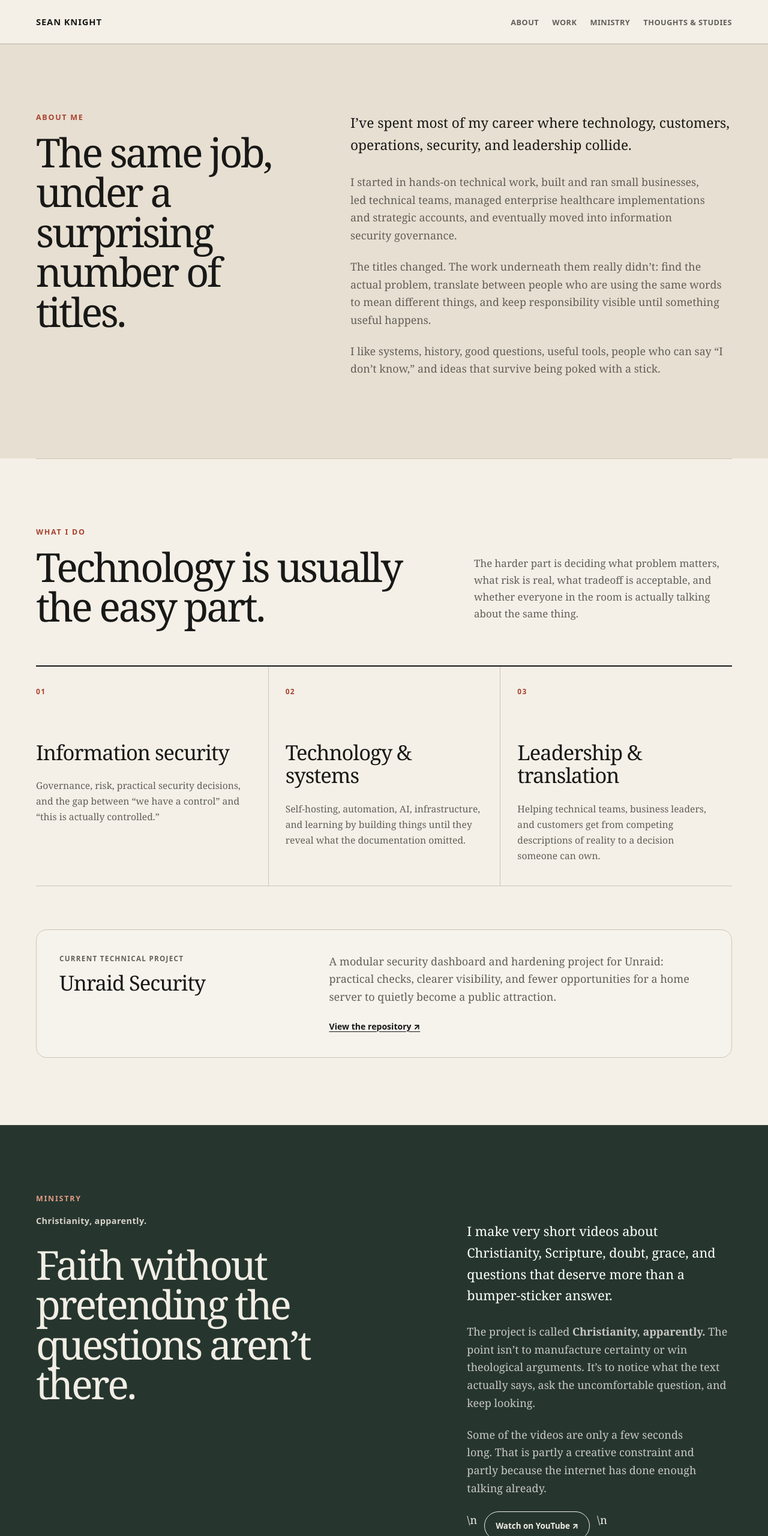
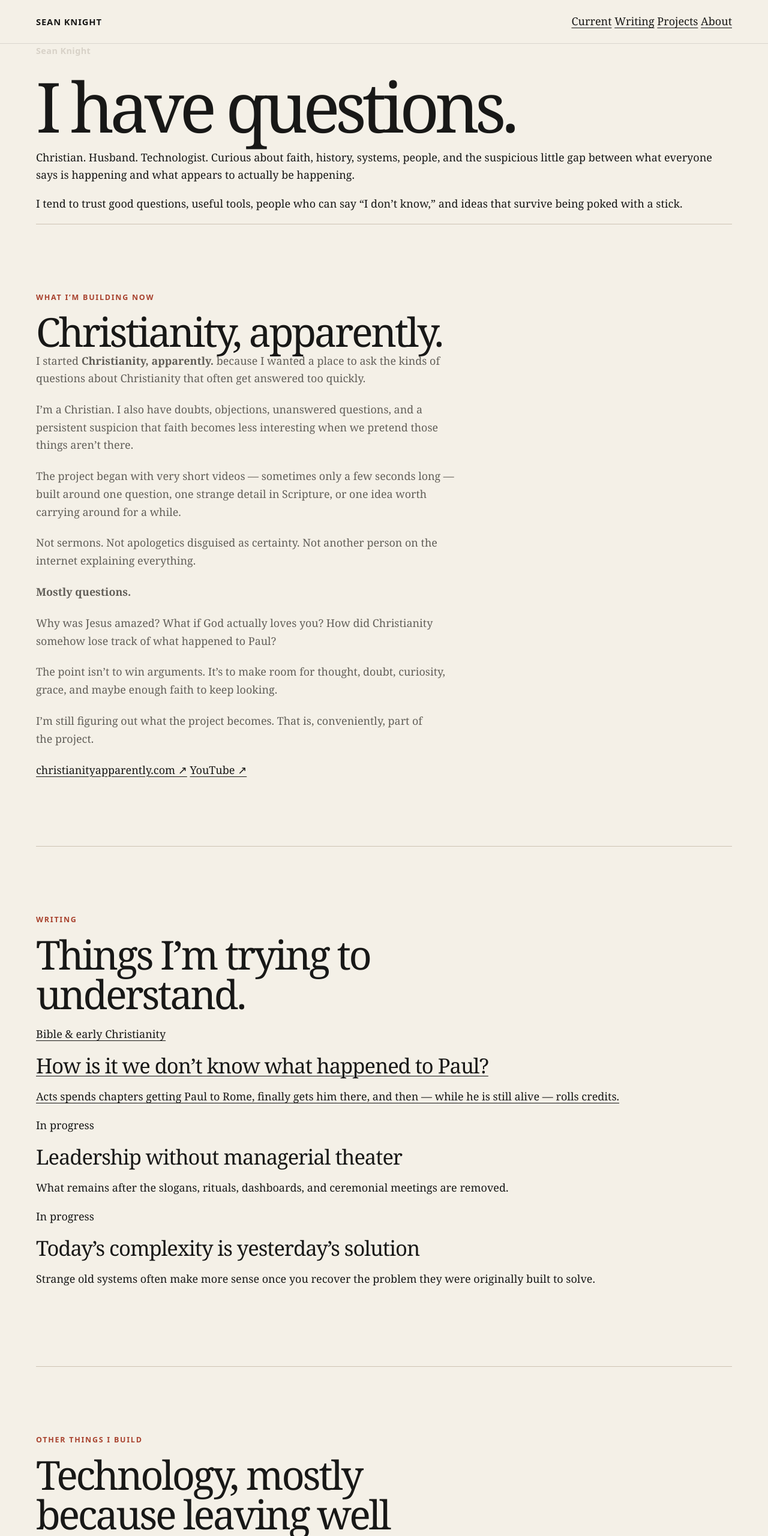
Before and after one commit to SeanEricKnight/seanknight.me, a plain HTML site: page index.html in a window 1280 px wide. Shown: the top 2560 px of the page at 60% size. Drawn offline with Linux system fonts and the light colour scheme.

Commit message:
Redesign homepage around a minimal personal layout

```diff
--- a/index.html
+++ b/index.html
@@ -4,11 +4,11 @@
   <meta charset="utf-8">
   <meta name="viewport" content="width=device-width, initial-scale=1">
 
-  <title>Sean Knight — Technology, faith, and things worth thinking about</title>
-  <meta name="description" content="Sean Knight writes about technology, leadership, faith, and questions that refuse to stay politely in their assigned category.">
+  <title>Sean Knight — Questions, projects, and other unfinished business</title>
+  <meta name="description" content="Sean Knight writes about Christianity, doubt, technology, history, leadership, and whatever else refuses to stay in its assigned category.">
 
   <meta property="og:title" content="Sean Knight">
-  <meta property="og:description" content="Technology, faith, and things worth thinking about.">
+  <meta property="og:description" content="Questions, projects, and other unfinished business.">
   <meta property="og:type" content="website">
   <meta property="og:url" content="https://seanknight.me/">
 
@@ -22,100 +22,130 @@
 
   <header class="site-header">
     <div class="shell header-inner">
-      <a class="site-name" href="#top" aria-label="Sean Knight, home">Sean Knight</a>
+      <a class="site-name" href="#top">Sean Knight</a>
       <nav aria-label="Primary navigation">
-        <ul class="nav-list">
-          <li><a href="#about">About</a></li>
-          <li><a href="#work">Work</a></li>
-          <li><a href="#ministry">Ministry</a></li>
-          <li><a href="#thoughts">Thoughts &amp; Studies</a></li>
-        </ul>
+        <a href="#current">Current</a>
+        <a href="#writing">Writing</a>
+        <a href="#projects">Projects</a>
+        <a href="#about">About</a>
       </nav>
     </div>
   </header>
 
   <main id="main">
-    <section class="section section-muted" id="about">
-      <div class="shell split-feature">
-        <div class="sticky-intro">
-          <p class="section-label">About me</p>
-          <h2>The same job, under a surprising number of titles.</h2>
+    <section class="intro shell" id="top">
+      <p class="eyebrow">Sean Knight</p>
+      <h1>I have questions.</h1>
+      <p class="lede">
+        Christian. Husband. Technologist. Curious about faith, history, systems,
+        people, and the suspicious little gap between what everyone says is
+        happening and what appears to actually be happening.
+      </p>
+      <p class="quiet">
+        I tend to trust good questions, useful tools, people who can say
+        “I don’t know,” and ideas that survive being poked with a stick.
+      </p>
+    </section>
+
+    <section class="section shell" id="current">
+      <p class="section-label">What I’m building now</p>
+      <h2>Christianity, apparently.</h2>
+
+      <div class="prose">
+        <p class="lead">
+          I started <strong>Christianity, apparently.</strong> because I wanted
+          a place to ask the kinds of questions about Christianity that often
+          get answered too quickly.
+        </p>
+
+        <p>
+          I’m a Christian. I also have doubts, objections, unanswered questions,
+          and a persistent suspicion that faith becomes less interesting when
+          we pretend those things aren’t there.
+        </p>
+
+        <p>
+          The project began with very short videos — sometimes only a few
+          seconds long — built around one question, one strange detail in
+          Scripture, or one idea worth carrying around for a while.
+        </p>
+
+        <p>
+          Not sermons. Not apologetics disguised as certainty. Not another
+          person on the internet explaining everything.
+        </p>
+
+        <p><strong>Mostly questions.</strong></p>
+
+        <p>
+          Why was Jesus amazed? What if God actually loves you? How did
+          Christianity somehow lose track of what happened to Paul?
+        </p>
+
+        <p>
+          The point isn’t to win arguments. It’s to make room for thought,
+          doubt, curiosity, grace, and maybe enough faith to keep looking.
+        </p>
+
+        <p>
+          I’m still figuring out what the project becomes. That is,
+          conveniently, part of the project.
+        </p>
+
+        <div class="link-row">
+          <a href="https://christianityapparently.com/" target="_blank" rel="noreferrer">christianityapparently.com ↗</a>
+          <a href="https://www.youtube.com/@ChristianityApparently" target="_blank" rel="noreferrer">YouTube ↗</a>
+        </div>
+      </div>
+    </section>
+
+    <section class="section shell" id="writing">
+      <p class="section-label">Writing</p>
+      <h2>Things I’m trying to understand.</h2>
+
+      <div class="entries">
+        <a class="entry" href="thoughts/paul/">
+          <div>
+            <p class="meta">Bible &amp; early Christianity</p>
+            <h3>How is it we don’t know what happened to Paul?</h3>
+          </div>
+          <p>
+            Acts spends chapters getting Paul to Rome, finally gets him there,
+            and then — while he is still alive — rolls credits.
+          </p>
+        </a>
+
+        <div class="entry muted-entry">
+          <div>
+            <p class="meta">In progress</p>
+            <h3>Leadership without managerial theater</h3>
+          </div>
+          <p>
+            What remains after the slogans, rituals, dashboards, and ceremonial
+            meetings are removed.
+          </p>
         </div>
 
-        <div class="prose prose-large">
+        <div class="entry muted-entry">
+          <div>
+            <p class="meta">In progress</p>
+            <h3>Today’s complexity is yesterday’s solution</h3>
+          </div>
           <p>
-            I’ve spent most of my career where technology, customers,
-            operations, security, and leadership collide.
-          </p>
-          <p>
-            I started in hands-on technical work, built and ran small
-            businesses, led technical teams, managed enterprise healthcare
-            implementations and strategic accounts, and eventually moved into
-            information security governance.
-          </p>
-          <p>
-            The titles changed. The work underneath them really didn’t:
-            find the actual problem, translate between people who are using
-            the same words to mean different things, and keep responsibility
-            visible until something useful happens.
-          </p>
-          <p>
-            I like systems, history, good questions, useful tools, people who
-            can say “I don’t know,” and ideas that survive being poked with a
-            stick.
-          </p>
-          <p>
-
+            Strange old systems often make more sense once you recover the
+            problem they were originally built to solve.
           </p>
         </div>
       </div>
     </section>
 
-    <section class="section shell" id="work">
-      <div class="section-heading">
+    <section class="section shell" id="projects">
+      <p class="section-label">Other things I build</p>
+      <h2>Technology, mostly because leaving well enough alone has never worked out.</h2>
+
+      <div class="project">
         <div>
-          <p class="section-label">What I do</p>
-          <h2>Technology is usually the easy part.</h2>
-        </div>
-        <p>
-          The harder part is deciding what problem matters, what risk is real,
-          what tradeoff is acceptable, and whether everyone in the room is
-          actually talking about the same thing.
-        </p>
-      </div>
-
-      <div class="work-grid">
-        <article class="work-card">
-          <p class="card-index">01</p>
-          <h3>Information security</h3>
-          <p>
-            Governance, risk, practical security decisions, and the gap between
-            “we have a control” and “this is actually controlled.”
-          </p>
-        </article>
-
-        <article class="work-card">
-          <p class="card-index">02</p>
-          <h3>Technology &amp; systems</h3>
-          <p>
-            Self-hosting, automation, AI, infrastructure, and learning by
-            building things until they reveal what the documentation omitted.
-          </p>
-        </article>
-
-        <article class="work-card">
-          <p class="card-index">03</p>
-          <h3>Leadership &amp; translation</h3>
-          <p>
-            Helping technical teams, business leaders, and customers get from
-            competing descriptions of reality to a decision someone can own.
-          </p>
-        </article>
-      </div>
-
-      <article class="featured-project">
-        <div>
-          <p class="project-type">Current technical project</p>
+          <p class="meta">Security / self-hosting</p>
           <h3>Unraid Security</h3>
         </div>
         <div>
@@ -124,96 +154,61 @@
             practical checks, clearer visibility, and fewer opportunities for
             a home server to quietly become a public attraction.
           </p>
-          <a class="text-link" href="https://github.com/SirSmirksALot/unraid-security" target="_blank" rel="noreferrer">
-            View the repository ↗
-          </a>
-        </div>
-      </article>
-    </section>
-
-    <section class="section ministry" id="ministry">
-      <div class="shell ministry-grid">
-        <div class="ministry-title">
-          <p class="section-label">Ministry</p>
-          <p class="eyebrow">Christianity, apparently.</p>
-          <h2>Faith without pretending the questions aren’t there.</h2>
-        </div>
-
-        <div class="ministry-copy">
-          <p class="lead">
-            I make very short videos about Christianity, Scripture, doubt,
-            grace, and questions that deserve more than a bumper-sticker answer.
-          </p>
-          <p>
-            The project is called <strong>Christianity, apparently.</strong>
-            The point isn’t to manufacture certainty or win theological
-            arguments. It’s to notice what the text actually says, ask the
-            uncomfortable question, and keep looking.
-          </p>
-          <p>
-            Some of the videos are only a few seconds long. That is partly a
-            creative constraint and partly because the internet has done enough
-            talking already.
-          </p>
-          <div class="ministry-links">\n          <a class="button button-light" href="https://www.youtube.com/@ChristianityApparently" target="_blank" rel="noreferrer">Watch on YouTube ↗</a>\n          <a class="button button-light" href="https://christianityapparently.com/" target="_blank" rel="noreferrer">Visit ChristianityApparently.com ↗</a>\n          <a class="button button-light" href="#thoughts">Read the longer thoughts ↓</a>\n        </div>
+          <a href="https://github.com/SirSmirksALot/unraid-security" target="_blank" rel="noreferrer">GitHub ↗</a>
         </div>
       </div>
     </section>
 
-    <section class="section section-dark" id="thoughts">
-      <div class="shell">
-        <div class="section-heading section-heading-light">
+    <section class="section shell" id="about">
+      <p class="section-label">About</p>
+      <h2>A short version.</h2>
+
+      <div class="prose">
+        <p>
+          I’ve spent most of my career working with technology and the people
+          attempting to operate it.
+        </p>
+
+        <p>
+          I’ve built businesses, led technical teams, managed large healthcare
+          implementations and strategic accounts, and worked in information
+          security governance and risk.
+        </p>
+
+        <p>
+          The titles changed. The underlying work usually didn’t: find the
+          actual problem, notice when people are using the same words to mean
+          different things, and keep responsibility visible until something
+          useful happens.
+        </p>
+
+        <p>
+          I’m a Christian, though not one who finds doubt particularly
+          alarming. I’d rather ask an uncomfortable question than protect a
+          comfortable answer.
+        </p>
+
+        <p>
+
+        </p>
+
+        <dl class="likes">
           <div>
-            <p class="section-label">Thoughts &amp; Studies</p>
-            <h2>Things I’m trying to understand.</h2>
+            <dt>I tend to like</dt>
+            <dd>old books, dark paintings, history, grace, weird systems, good arguments, useful tools, and people who can say “I don’t know.”</dd>
           </div>
-          <p>
-            Bible, history, technology, leadership, and whatever else refuses
-            to fit neatly into one of those drawers.
-          </p>
-        </div>
-
-        <div class="thought-list">
-          <a class="thought-feature" href="thoughts/paul/">
-            <div>
-              <p class="thought-meta">Bible &amp; early Christianity · Study</p>
-              <h3>How is it we don’t know what happened to Paul?</h3>
-            </div>
-            <p>
-              Acts spends chapters getting Paul to Rome, finally gets him
-              there, and then—while he is still alive—rolls credits.
-            </p>
-            <span class="thought-arrow" aria-hidden="true">↗</span>
-          </a>
-
-          <article class="thought-placeholder">
-            <p class="thought-meta">Leadership · In progress</p>
-            <h3>Leadership without managerial theater</h3>
-            <p>
-              What useful management looks like after the slogans, rituals,
-              dashboards, and ceremonial meetings are removed.
-            </p>
-          </article>
-
-          <article class="thought-placeholder">
-            <p class="thought-meta">Systems · In progress</p>
-            <h3>Today’s complexity is yesterday’s solution</h3>
-            <p>
-              Old systems and strange processes often make more sense once you
-              recover the problem they were originally built to solve.
-            </p>
-          </article>
-        </div>
+          <div>
+            <dt>I tend to distrust</dt>
+            <dd>unnecessary certainty, managerial theater, polished religiosity, euphemisms, and any process explained primarily by tradition.</dd>
+          </div>
+        </dl>
       </div>
     </section>
 
-    <section class="section shell closing">
-      <p class="section-label">A working theory</p>
-      <blockquote>
-        “The interesting part usually starts one question after the obvious one.”
-      </blockquote>
-      <div class="closing-links">
-        <a href="mailto:seanericknight@hotmail.com">Email me</a>
+    <section class="closing shell">
+      <p>The interesting part usually starts one question after the obvious one.</p>
+      <div class="link-row">
+        <a href="mailto:seanericknight@hotmail.com">Email</a>
         <a href="https://www.linkedin.com/in/seanericknight/" target="_blank" rel="noreferrer">LinkedIn ↗</a>
         <a href="https://github.com/SirSmirksALot" target="_blank" rel="noreferrer">GitHub ↗</a>
       </div>
@@ -222,8 +217,8 @@
 
   <footer class="site-footer">
     <div class="shell footer-inner">
-      <p>© <span id="year">2026</span> Sean Knight</p>
-      <p>Still figuring things out. Suspicious of anyone who isn’t.</p>
+      <span>© <span id="year">2026</span> Sean Knight</span>
+      <span>Still figuring things out. Suspicious of anyone who isn’t.</span>
     </div>
   </footer>
 
```
